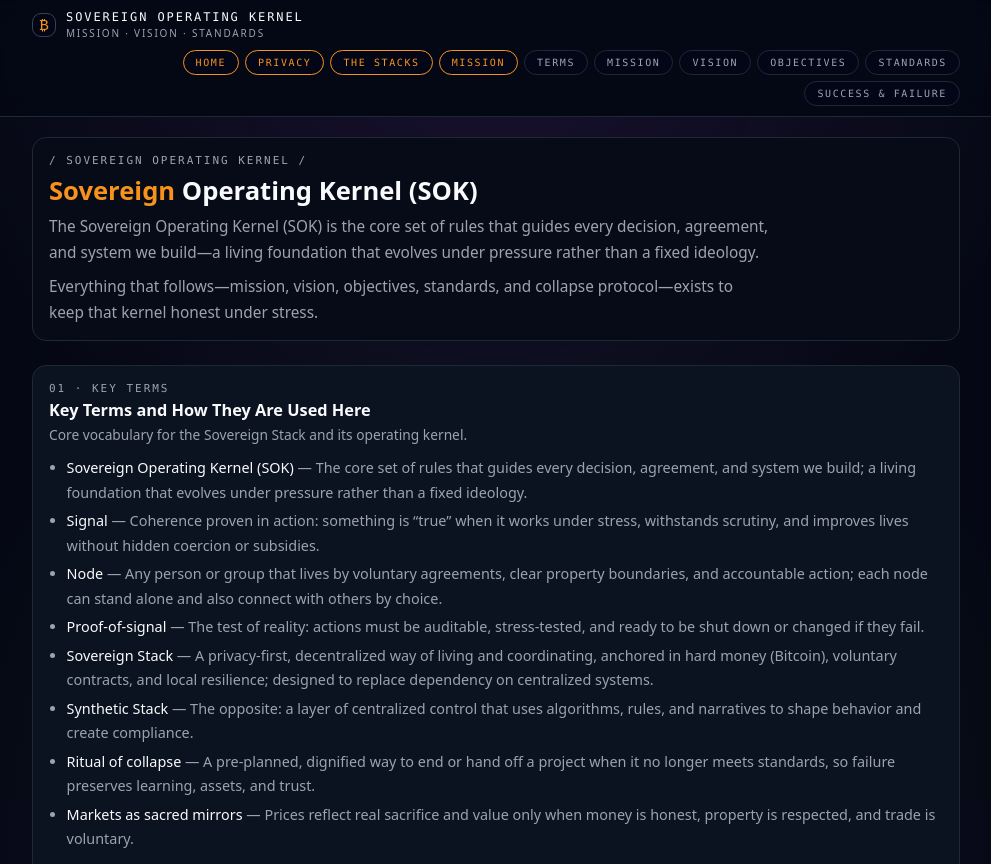
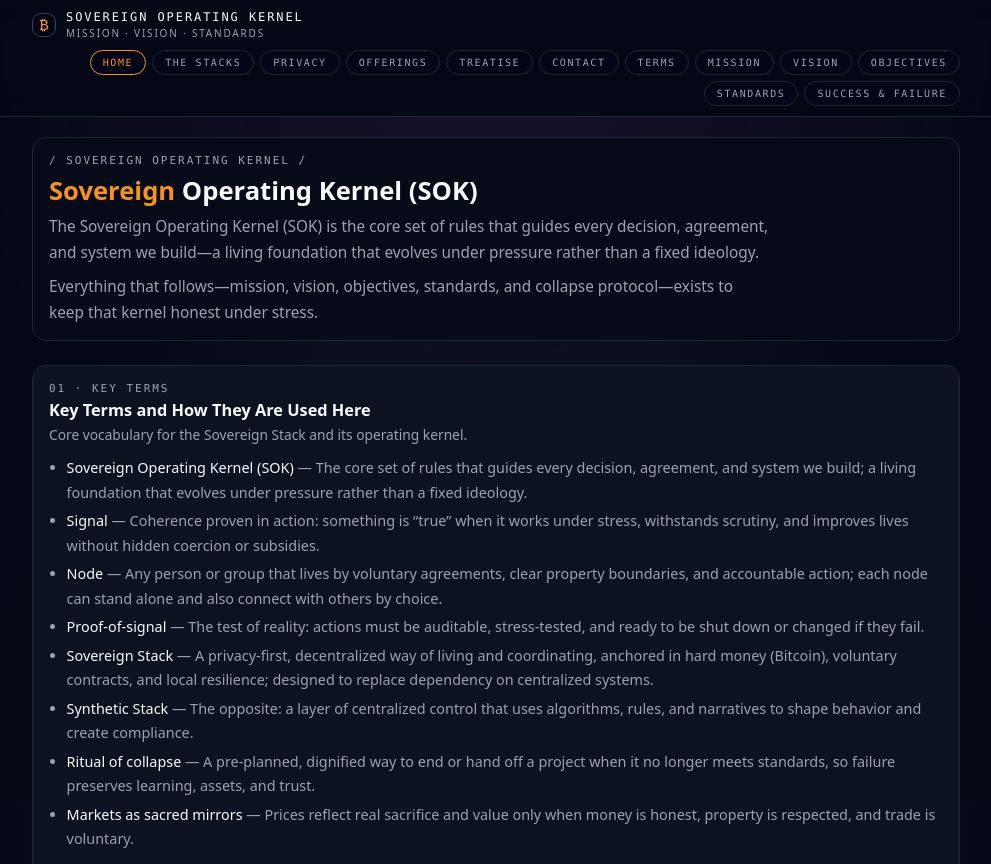
Before and after one commit to NOVMBILL/sovstack, a plain HTML site: page mission.html in a window 1280 px wide. Shown: the top 864 px of the page, without its empty margins (144-1135 px from the left). Drawn offline with Linux system fonts and the light colour scheme.

Commit message:
Add files via upload

```diff
--- a/mission.html
+++ b/mission.html
@@ -398,9 +398,11 @@
         </div>
         <nav class="top-nav" aria-label="Page navigation">
           <a href="index.html" class="primary">Home</a>
-          <a href="privacy.html" class="primary">Privacy</a>
-          <a href="stacks.html" class="primary">The Stacks</a>
-          <a href="offerings.html" class="primary">Mission</a>
+          <a href="stacks.html">The Stacks</a>
+          <a href="privacy.html">Privacy</a>
+          <a href="offerings.html">Offerings</a>
+          <a href="essay.html">Treatise</a>
+          <a href="contact.html">Contact</a>
           <a href="#terms">Terms</a>
           <a href="#mission">Mission</a>
           <a href="#vision">Vision</a>
```
Also changed, not shown: contact.html (+5 -0 lines), essay.html (+5 -0 lines), offerings.html (+5 -3 lines), privacy.html (+5 -3 lines), stacks.HTML (+5 -3 lines).
